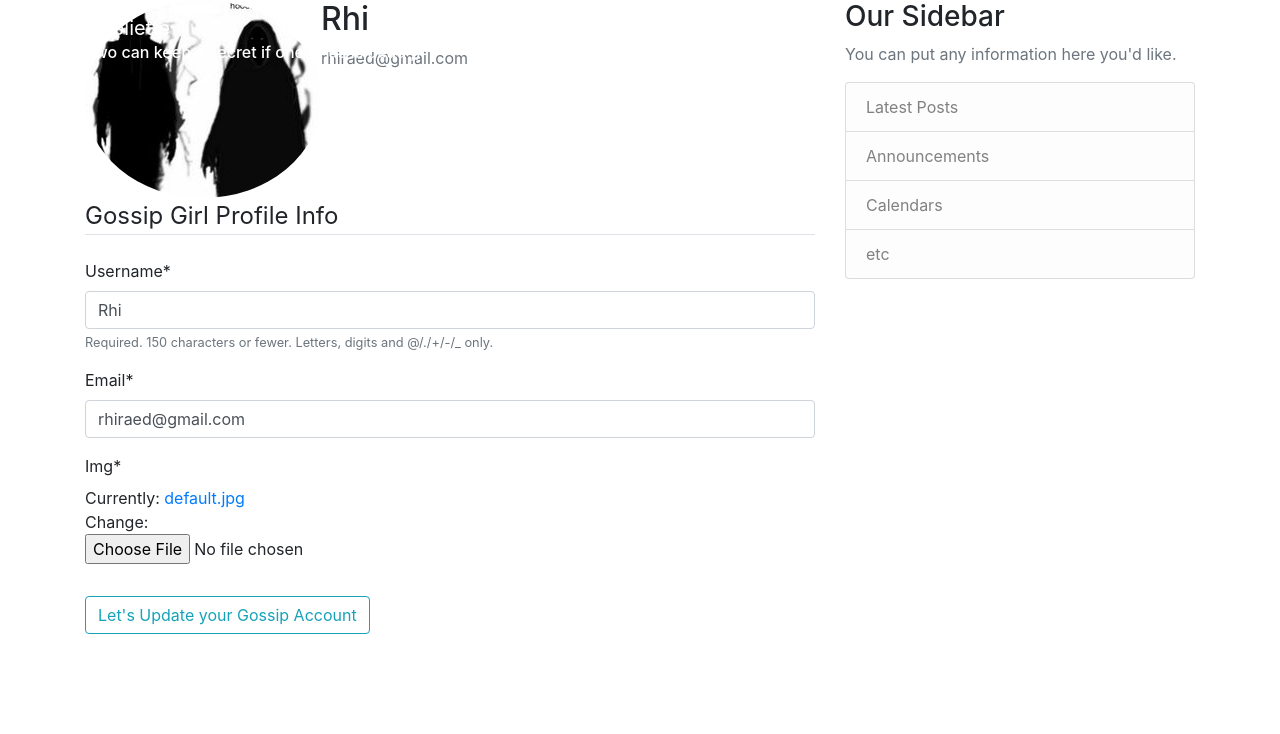
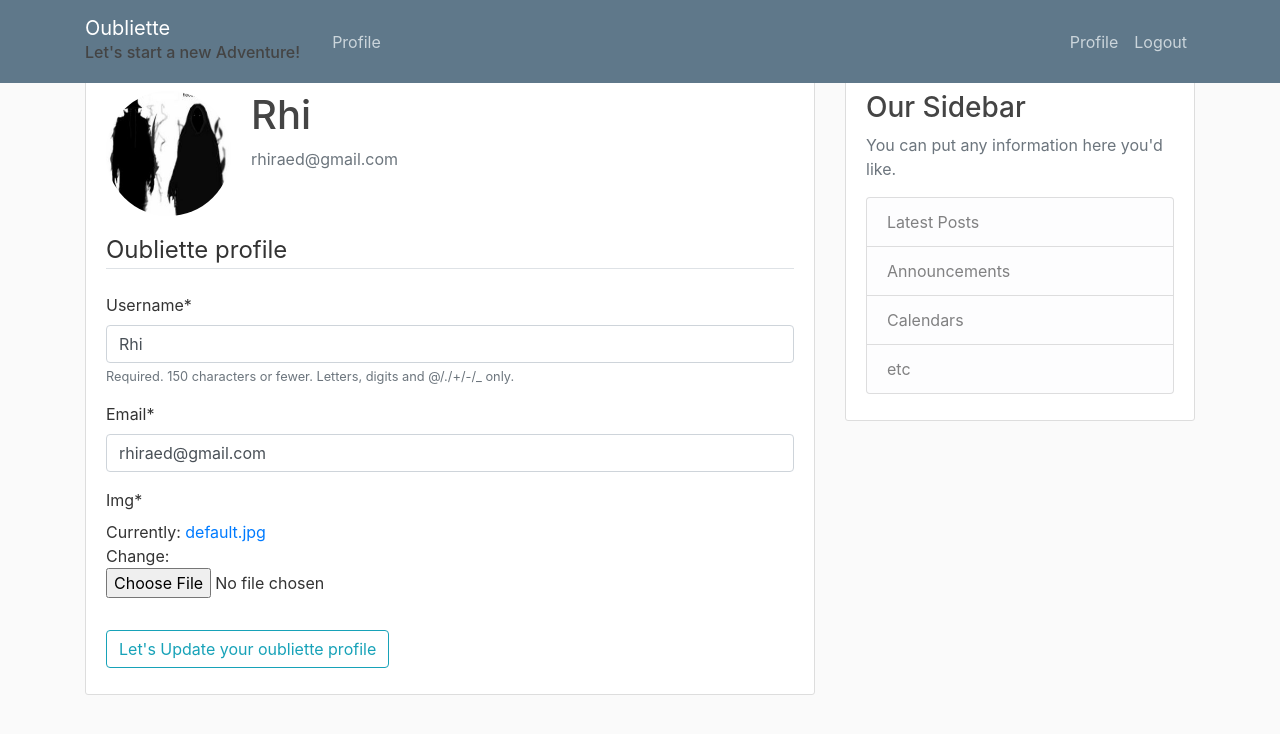
Before and after one commit to Rhornberger/Oubliette, a Django app: page / in a window 1280 px wide. Shown: the top 734 px of the page. Run offline with Django 3.2, Linux system fonts and the light colour scheme; a user stored in the database is signed in; data comes from the database, SQL or seed files in the repository; both versions use the stored data as it was after the commit; some libraries are stand-ins or nearby versions.

Commit message:
day three commit of capstone project

```diff
--- a/oubliette/apis/urls.py
+++ b/oubliette/apis/urls.py
@@ -1,10 +1,10 @@
 from django.urls import path
 from rest_framework.routers import DefaultRouter
 
-from .views import CharacterViewSet, UserViewSet
+from .views import UserViewSet #CharacterViewSet
 
 router = DefaultRouter()
 router.register('users', UserViewSet, basename='users')
-router.register('', CharacterViewSet, basename='characters')
+# router.register('', CharacterViewSet, basename='characters')
 
 urlpatterns = router.urls
--- a/oubliette/oubliette/settings.py
+++ b/oubliette/oubliette/settings.py
@@ -131,6 +131,7 @@
 
 STATICFILES_DIRS = [os.path.join(BASE_DIR, 'static')]
 MEDIA_URL = '/media/'
+MEDIA_ROOT = os.path.join(BASE_DIR, 'media')
 
 CRISPY_TEMPLATE_PACK = 'bootstrap4'
 
--- /dev/null
+++ b/oubliette/users/static/oubliette/main.css
@@ -0,0 +1,84 @@
+body {
+background: #fafafa;
+color: #333333;
+margin-top: 5rem;
+}
+
+h1, h2, h3, h4, h5, h6 {
+color: #444444;
+}
+
+ul {
+margin: 0;
+}
+
+.bg-steel {
+background-color: #5f788a;
+}
+
+.site-header .navbar-nav .nav-link {
+color: #cbd5db;
+}
+
+.site-header .navbar-nav .nav-link:hover {
+color: #ffffff;
+}
+
+.site-header .navbar-nav .nav-link.active {
+font-weight: 500;
+}
+
+.content-section {
+background: #ffffff;
+padding: 10px 20px;
+border: 1px solid #dddddd;
+border-radius: 3px;
+margin-bottom: 20px;
+}
+
+.article-title {
+color: #444444;
+}
+
+a.article-title:hover {
+color: #428bca;
+text-decoration: none;
+}
+
+.article-content {
+white-space: pre-line;
+}
+
+.article-img {
+height: 65px;
+width: 65px;
+margin-right: 16px;
+}
+
+.article-metadata {
+padding-bottom: 1px;
+margin-bottom: 4px;
+border-bottom: 1px solid #e3e3e3
+}
+
+.article-metadata a:hover {
+color: #333;
+text-decoration: none;
+}
+
+.article-svg {
+width: 25px;
+height: 25px;
+vertical-align: middle;
+}
+
+.account-img {
+height: 125px;
+width: 125px;
+margin-right: 20px;
+margin-bottom: 16px;
+}
+
+.account-heading {
+font-size: 2.5rem;
+}
--- a/oubliette/users/templates/users/base.html
+++ b/oubliette/users/templates/users/base.html
@@ -7,7 +7,7 @@
     <meta name="viewport" content="width=device-width, initial-scale=1, shrink-to-fit=no">
     <!-- Bootstrap CSS -->
     <link rel="stylesheet" href="https://maxcdn.bootstrapcdn.com/bootstrap/4.0.0/css/bootstrap.min.css" integrity="sha384-Gn5384xqQ1aoWXA+058RXPxPg6fy4IWvTNh0E263XmFcJlSAwiGgFAW/dAiS6JXm" crossorigin="anonymous">
-    <link rel="stylesheet" type+"text/css" href="{% static 'gossip/main.css' %}">
+    <link rel="stylesheet" type="text/css" href="{% static 'oubliette/main.css' %}">
      {% if title %}
         <title>Oubliette - {{ title }}</title>
     {% else %}
@@ -18,7 +18,7 @@
     <header class="site-header">
         <nav class="navbar navbar-expand-md navbar-dark bg-steel fixed-top">
             <div class="container">
-                <a class="navbar-brand mr-4" href="{% url 'profile'%}">Oubliette  <h6>Two can keep a secret if one of us is dead ;)</h6></a>
+                <a class="navbar-brand mr-4" href="{% url 'profile'%}">Oubliette  <h6>Let's start a new Adventure!</h6></a>
                 <button class="navbar-toggler" type="button" data-toggle="collapse" data-target="navbarToggle" aria-controls="navbarToggle" aria-expanded="false" aria-label="Toggle navigation">
                 <span class="navbar-toggler-icon"></span>
                 </button>
--- a/oubliette/users/templates/users/home.html
+++ b/oubliette/users/templates/users/home.html
@@ -1,4 +1,4 @@
-{% comment %} {% extends "users/base.html" %}
+{% extends "users/base.html" %}
 <!DOCTYPE html>
 <html lang="en">
 <head>
@@ -10,4 +10,4 @@
 <body>
     <h1>Hello {{username}}</h1>
 </body>
-</html> {% endcomment %}
+</html>
--- a/oubliette/users/templates/users/login.html
+++ b/oubliette/users/templates/users/login.html
@@ -1,4 +1,4 @@
-{% extends "useres/base.html" %}
+{% extends "users/base.html" %}
 {% load crispy_forms_tags %}
 
 {% block content %}
@@ -6,7 +6,7 @@
         <form method="POST" >
             {% csrf_token %}
             <fieldset class="form-group">
-                <legend class="border-bottom mb-4">Login to Gossip</legend>
+                <legend class="border-bottom mb-4">Login to Oubliette</legend>
                 {{ form|crispy }}
             </fieldset>
             <div class="form-group">
@@ -14,7 +14,7 @@
             </div>
         </form>
         <div class="border-top pt-3">
-            <small class="text-muted">Need an a New  Gossip Account?<a class="ml-2" href="{% url 'register' %}">Sign In</a></small>
+            <small class="text-muted">Need an a New  Oubliette Account?<a class="ml-2" href="{% url 'register' %}">Sign In</a></small>
         </div>
     </div>
 {% endblock content %}
--- a/oubliette/users/templates/users/logout.html
+++ b/oubliette/users/templates/users/logout.html
@@ -1,8 +1,8 @@
 {% extends "users/base.html" %}
 
 {% block content %}
-    <h2>You have been logged out!<h6> We promise not to Gossip about you while your gone ;)</h6></h2>
+    <h2>You have been logged out!<h6>Think of al the adventure you are issing while you are away!</h6></h2>
     <div class="border-top pt-3">
-        <small class="text-muted">Already a Gossip Girl?<a href="{% url 'login' %}">Sign In</a></small>
+        <small class="text-muted">Already have an account?<a href="{% url 'login' %}">Sign In</a></small>
     </div>
 {% endblock content %}
--- a/oubliette/users/templates/users/profile.html
+++ b/oubliette/users/templates/users/profile.html
@@ -13,12 +13,12 @@
         <form method="POST" enctype="multipart/form-data">
             {% csrf_token %}
             <fieldset class="form-group">
-                <legend class="border-bottom mb-4"> Gossip Girl Profile Info</legend>
+                <legend class="border-bottom mb-4"> Oubliette profile</legend>
                 {{ u_form|crispy }}
                 {{ p_form|crispy }}
             </fieldset>
             <div class="form-group">
-                <button class="btn btn-outline-info" type="submit" >Let's Update your Gossip Account</button>
+                <button class="btn btn-outline-info" type="submit" >Let's Update your oubliette profile</button>
             </div>
         </form>
     </div>
--- a/oubliette/users/templates/users/register.html
+++ b/oubliette/users/templates/users/register.html
@@ -6,15 +6,15 @@
         <form method="POST" >
             {% csrf_token %}
             <fieldset class="form-group">
-                <legend class="border-bottom mb-4">Become the Newest Gossip Girl!</legend>
+                <legend class="border-bottom mb-4">Let the Adventure begin</legend>
                 {{ form|crispy }}
             </fieldset>
             <div class="form-group">
-                <button class="btn btn-outline-info" type="submit" >Let's Gossip</button>
+                <button class="btn btn-outline-info" type="submit" >Let's Drop into the Theater of the Mind!</button>
             </div>
         </form>
         <div class="border-top pt-3">
-            <small class="text-muted">Already a Gossip Girl?<a class="ml-2" href="{% url 'login' %}">Sign In</a></small>
+            <small class="text-muted">Already an adventurer?<a class="ml-2" href="{% url 'login' %}">Sign In</a></small>
         </div>
     </div>
 {% endblock content %}
```
Also changed, not shown: oubliette/apis/serializers.py (+5 -5 lines), oubliette/apis/views.py (+4 -4 lines), oubliette/a.txt (added), oubliette/db.sqlite3, oubliette/media/default.jpg (added), oubliette/media/shadow-man.jpg (added).
